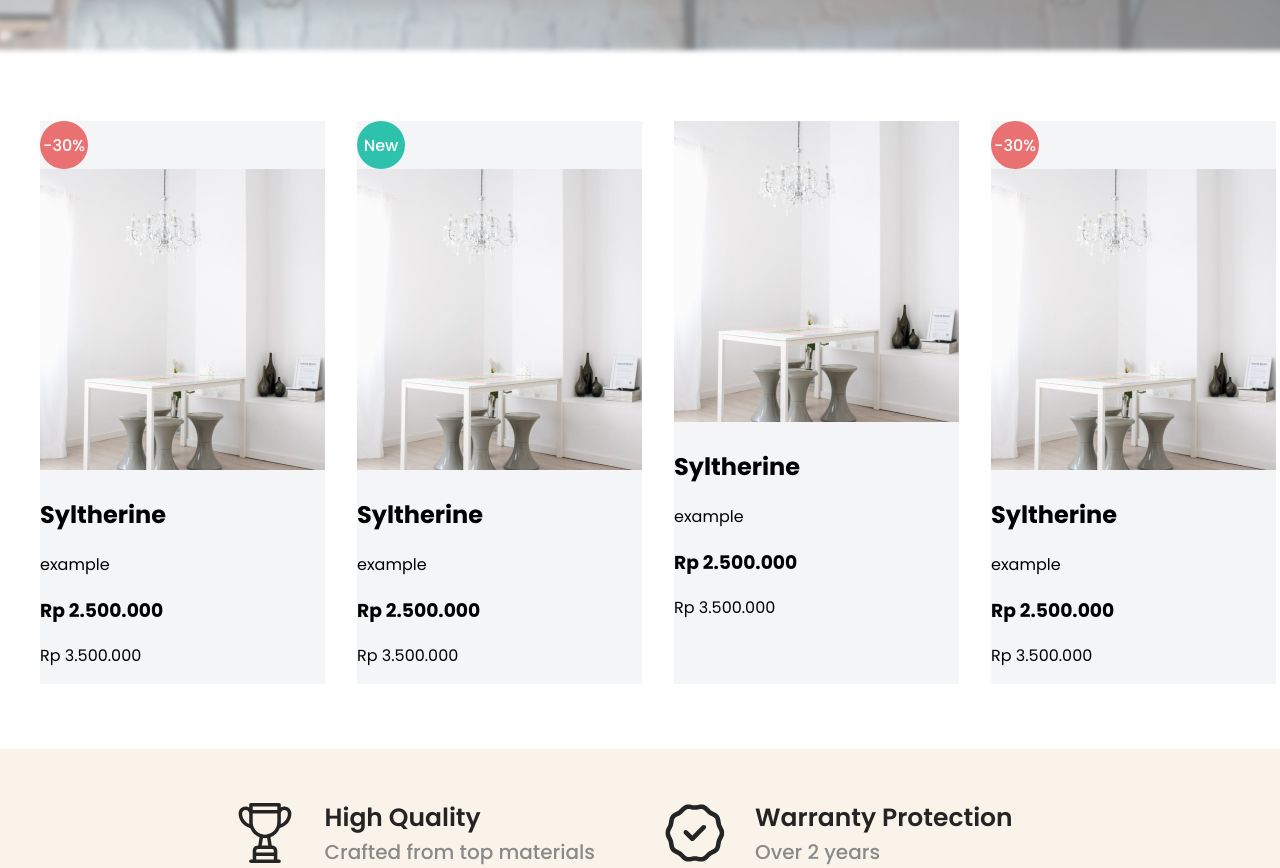
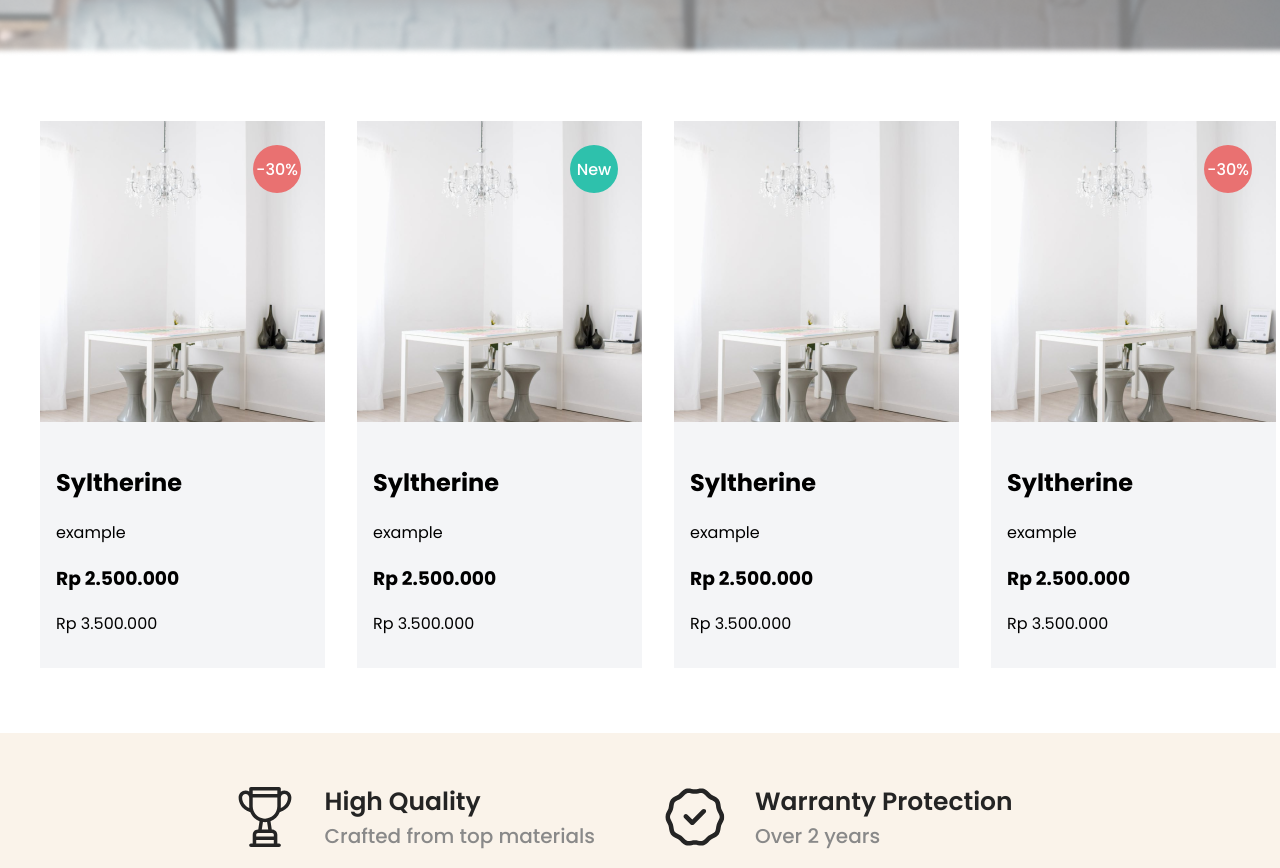
Before and after one commit to claraferraz/result-list-e-commerce, a React (Vite) app: page / in a window 1280 px wide. Shown: the part 380-1248 px from the top of the page. Built offline with nearby package versions, Linux system fonts and the light colour scheme.

Commit message:
Fix: posição do circulo do details

```diff
--- a/src/components/ProductCard/styles.module.css
+++ b/src/components/ProductCard/styles.module.css
@@ -4,6 +4,9 @@
 }
 
 .circle {
+    position: absolute;
+    right: 24px;
+    top: 24px;
     border-radius: 50%;
     background-color: var(--red);
     width: 48px;
@@ -23,16 +26,15 @@
     background-color: var(--green);
 }
 
-.wrapper:hover .circle,
 .hide {
     display: none;
 }
 
-
-
 .image {}
 
-.text {}
+.text {
+    padding: 16px;
+}
 
 .priceContainer {}
 
```
